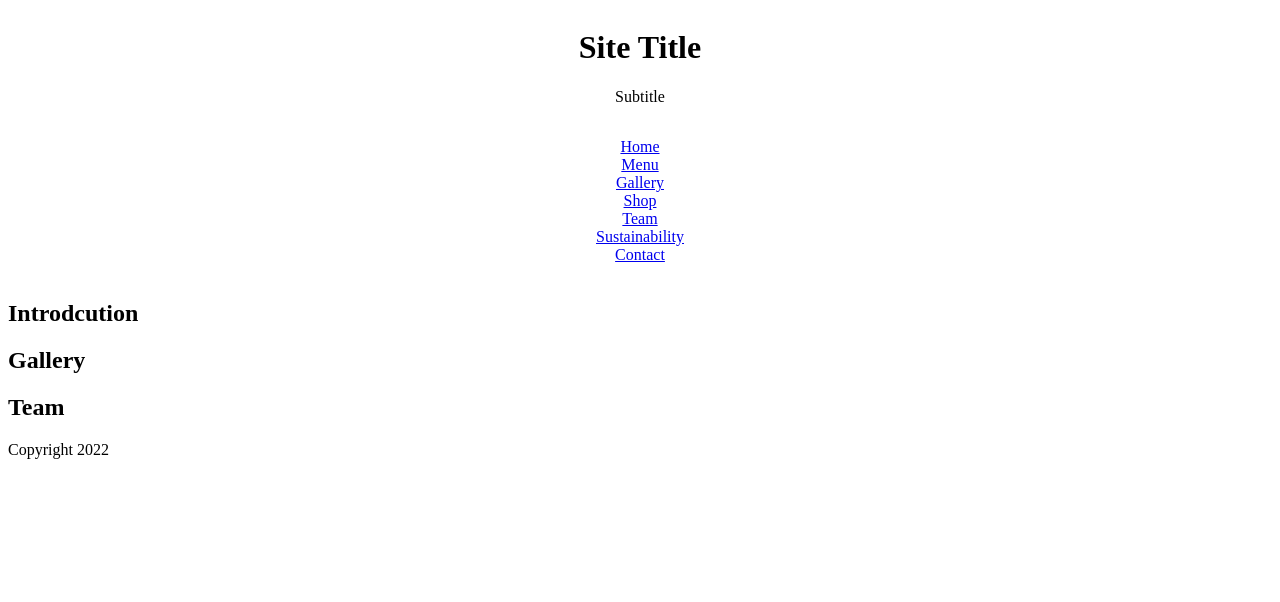
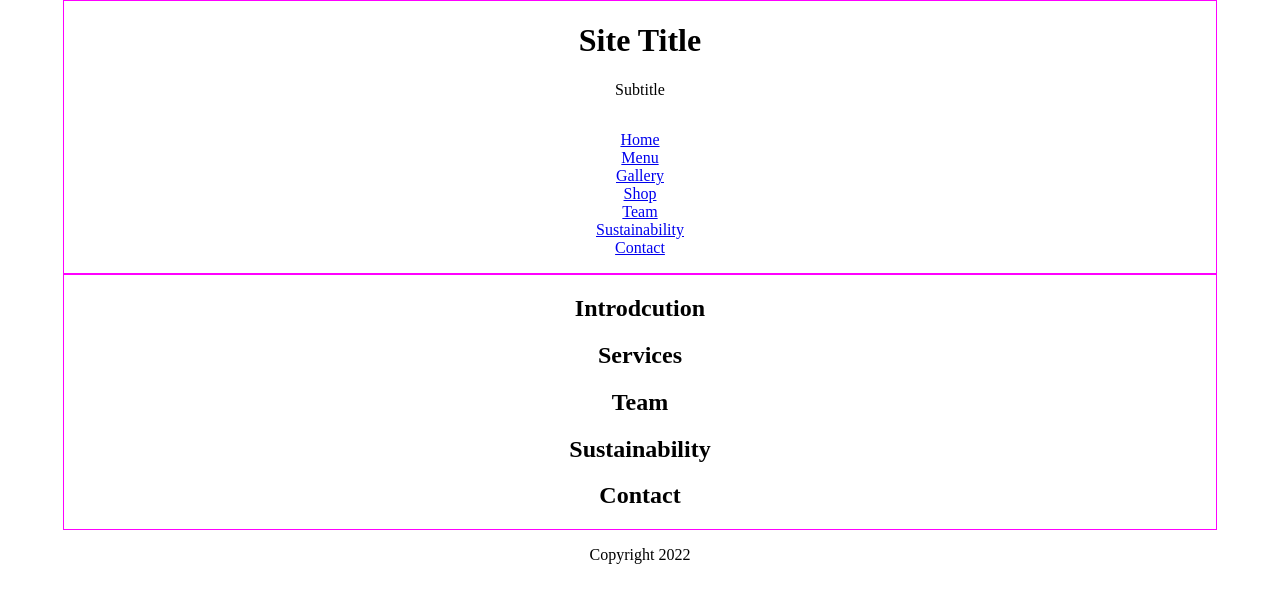
Before and after one commit to j-r-f-m/cafe-dehnbar, a plain HTML site: page index.html in a window 1280 px wide. Drawn offline with Linux system fonts and the light colour scheme.

Commit message:
add readme.me

```diff
--- a/css/styles.css
+++ b/css/styles.css
@@ -2,7 +2,9 @@
    General
    ================ */
 
-
+body {
+    margin: 0;
+}
 
 /* ================
    Typography
@@ -12,25 +14,34 @@
 /* ================
 Layout
 ================ */
-.contianer {
+.container {
     border: 1px solid magenta;
     width: 90%;
-    margin: 0 auto;
+
+    margin:0 auto;
 
 }
 
 .container-flex {
+
     display: flex;
-
     flex-direction: column;
 }
 
 header {
+    /*center header*/
+    text-align: center;
+}
+
+main {
+    /* center element */
+    margin: 0 auto;
+    /* center text */
     text-align: center;
 }
 
 footer {
-
+    text-align: center;
 }
 
 nav ul {
--- a/index.html
+++ b/index.html
@@ -30,18 +30,19 @@
         </header>
 
         <!-- main content -->
-        <div class="container continer-flex">
+        <div class="container container-flex">
             <main role="main">
 
                 <section class="section">
-                    <div class="intro">
-                        <h2>Introdcution</h2>
+                    <h2>Introdcution</h2>
+                    <div class="slideshow">
+
                     </div>
 
                 </section>
 
                 <section class="section">
-                    <h2>Gallery</h2>
+                    <h2>Services</h2>
                     <div class="menu"></div>
                     <div class="tent"></div>
                     <div class="shop"></div>
@@ -54,15 +55,19 @@
                 </section>
 
                 <section class="section">
+                    <h2>Sustainability</h2>
                     <div class="sustainability"></div>
+                </section>
+
+                <section class="section">
+                    <h2>Contact</h2>
+                    <div class="contact"></div>
                 </section>
 
             </main>
         </div>
 
-        <section class="section">
-            <div class="contact"></div>
-        </section>
+
 
         <footer>
             <p>Copyright 2022</p>
```
Also changed, not shown: 1 other file.
